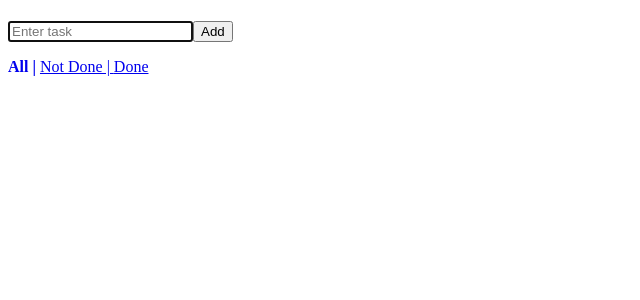
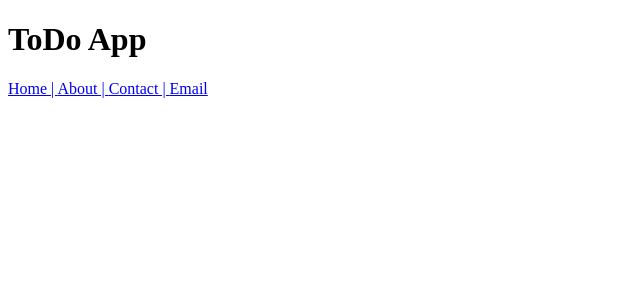
Before and after one commit to pinakinmistry/React-Training, a React app in the folder todo-app/: page / in a window 1280 px wide. Shown: the top 300 px of the page, without its empty margins (0-640 px from the left). Built offline with nearby package versions, Linux system fonts and the light colour scheme.

Commit message:
Nested Routes and default routing using IndexRoute

```diff
--- a/todo-app/main.js
+++ b/todo-app/main.js
@@ -1,10 +1,35 @@
 import React from 'react'
 import ReactDOM from 'react-dom'
 import App from './App'
-import { Router, Route, browserHistory } from 'react-router'
+import { Router, Route, browserHistory, Link, IndexRoute } from 'react-router'
 
+const Outer = (props) => <div><h1>ToDo App</h1><Links />{props.children}</div>
+const About = (props) => <div><h1>About</h1>{props.children}</div>
+const Contact = (props) => <div><h1>Contact</h1>{props.children}</div>
+const Email = () => <div><h1>Email</h1></div>
+const Links = () => (
+    <nav>
+        <Link to="/">Home | </Link>
+        <Link to="/about">About | </Link>
+        <Link to="/about/contact">Contact | </Link>
+        <Link to="/about/contact">Email</Link>
+    </nav>
+)
 ReactDOM.render(
-    <Router history={ browserHistory }>
-        <Route path="/(:show)" component={App}></Route>
+    <Router history={browserHistory}>
+        <Route path="/" component={Outer}>
+            <Route path="about" component={About}>
+                <Route path="contact" component={Contact}>
+                    <IndexRoute component={Email}></IndexRoute>
+                </Route>
+            </Route>
+        </Route>
     </Router>,
-    document.getElementById('app'))
+    document.getElementById('app')
+)
+
+// ReactDOM.render(
+//     <Router history={ browserHistory }>
+//         <Route path="/(:show)" component={App}></Route>
+//     </Router>,
+//     document.getElementById('app'))
```
